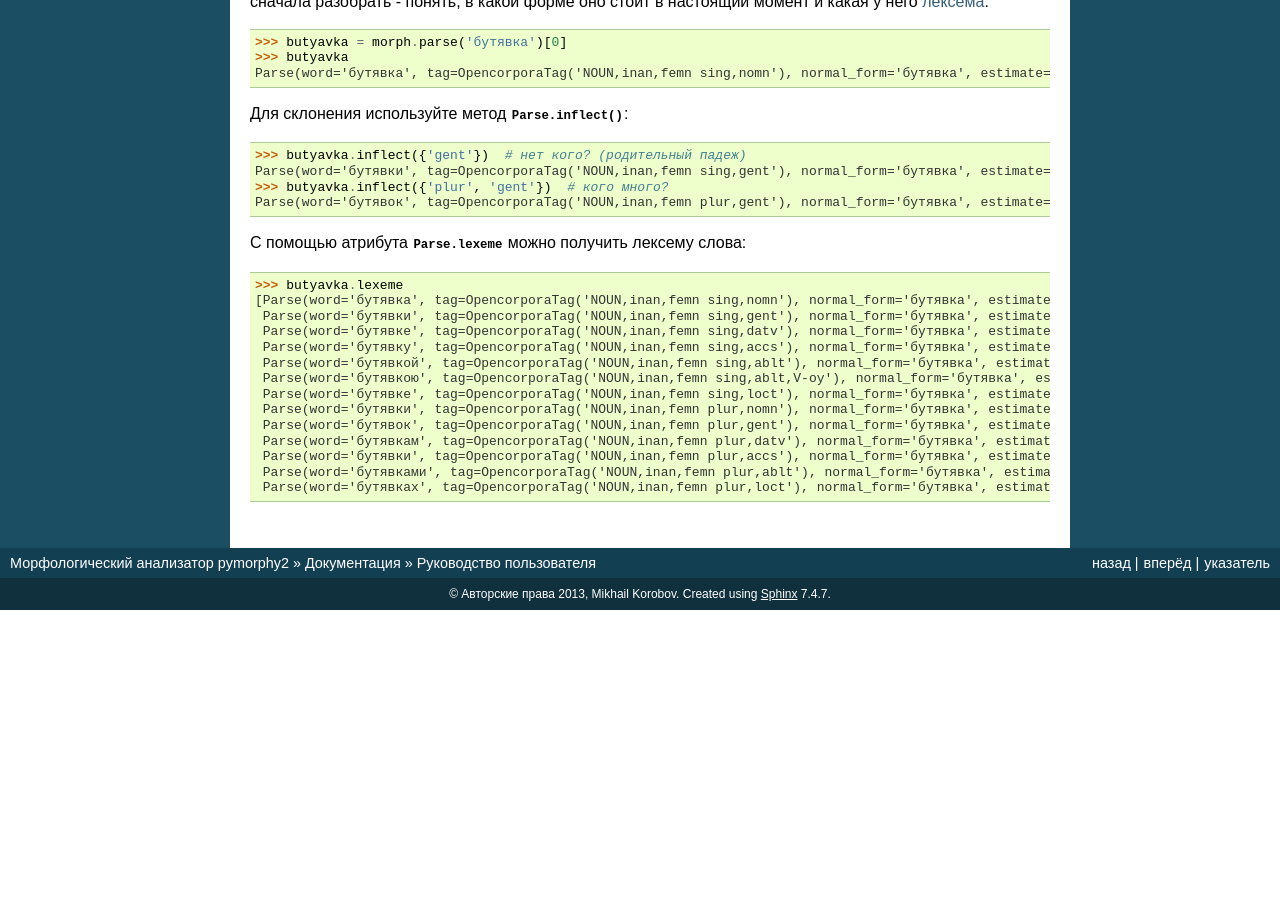
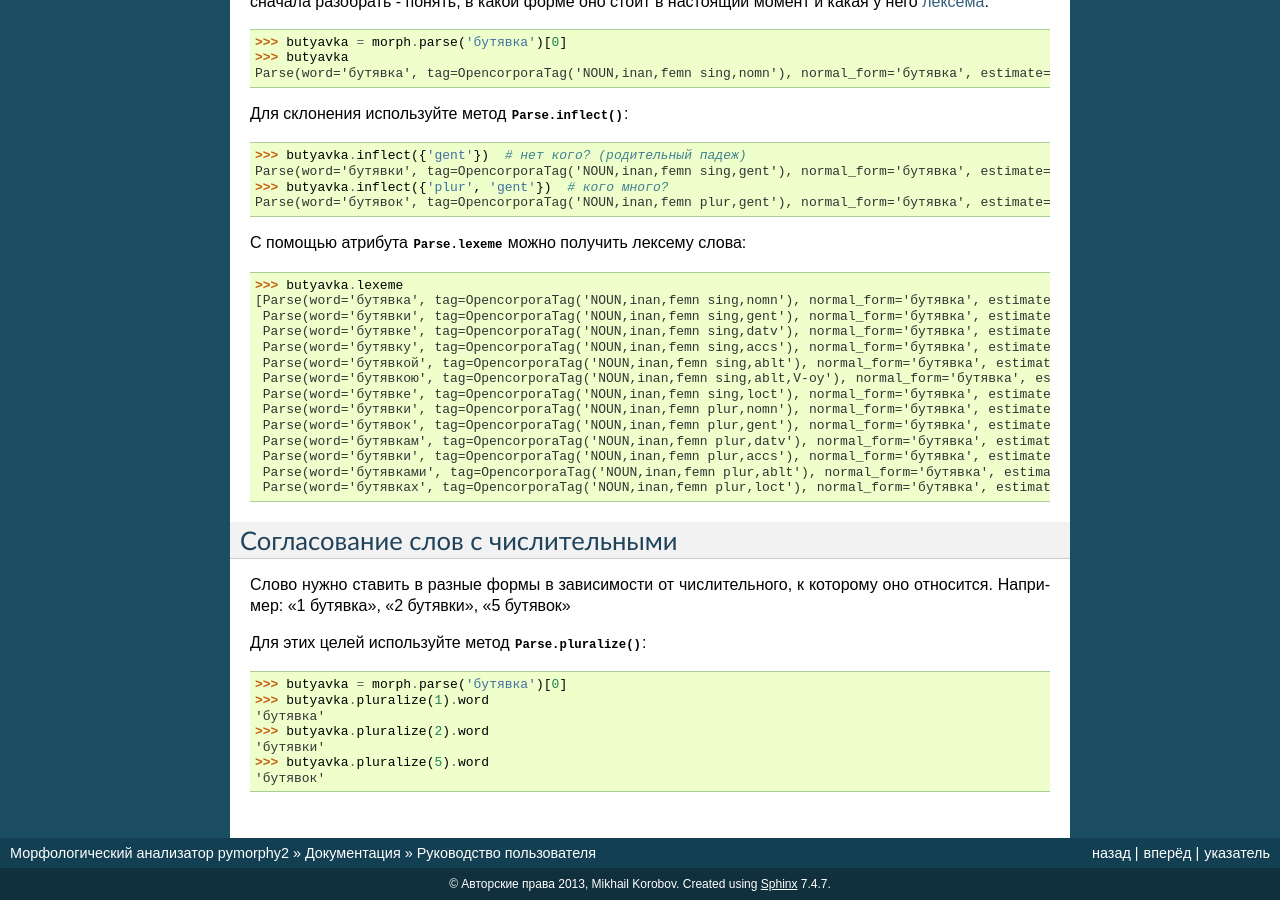
Before and after one commit to pymorphy2/pymorphy2, a Sphinx documentation site: the page built from docs/user/guide.rst, in a window 1280 px wide and 900 px high, scrolled down 2905 px. Built offline with Sphinx 7.4.7, drawn with Linux system fonts in a browser that asks for light colours; before the commit the page ends 3515 px from its top, so only the background shows below that; some of the changed text lies outside the part shown.

Commit message:
Added docs for pluralize method

```diff
--- a/docs/user/guide.rst
+++ b/docs/user/guide.rst
@@ -208,3 +208,18 @@ pymorphy2 умеет склонять (ставить в какую-то дру
      Parse(word='бутявки', tag=OpencorporaTag('NOUN,inan,femn plur,accs'), normal_form='бутявка', estimate=0.5, methods_stack=((<DictionaryAnalyzer>, 'явки', 8, 10), (<UnknownPrefixAnalyzer>, 'бут'))),
      Parse(word='бутявками', tag=OpencorporaTag('NOUN,inan,femn plur,ablt'), normal_form='бутявка', estimate=0.5, methods_stack=((<DictionaryAnalyzer>, 'явками', 8, 11), (<UnknownPrefixAnalyzer>, 'бут'))),
      Parse(word='бутявках', tag=OpencorporaTag('NOUN,inan,femn plur,loct'), normal_form='бутявка', estimate=0.5, methods_stack=((<DictionaryAnalyzer>, 'явках', 8, 12), (<UnknownPrefixAnalyzer>, 'бут')))]
+
+Согласование слов с числительными
+---------------------------------
+
+Слово нужно ставить в разные формы в зависимости от числительного, к которому оно относится. Например: "1 бутявка", "2 бутявки", "5 бутявок"
+
+Для этих целей используйте метод :meth:`Parse.pluralize`::
+
+    >>> butyavka = morph.parse('бутявка')[0]
+    >>> butyavka.pluralize(1).word
+    'бутявка'
+    >>> butyavka.pluralize(2).word
+    'бутявки'
+    >>> butyavka.pluralize(5).word
+    'бутявок'
```
